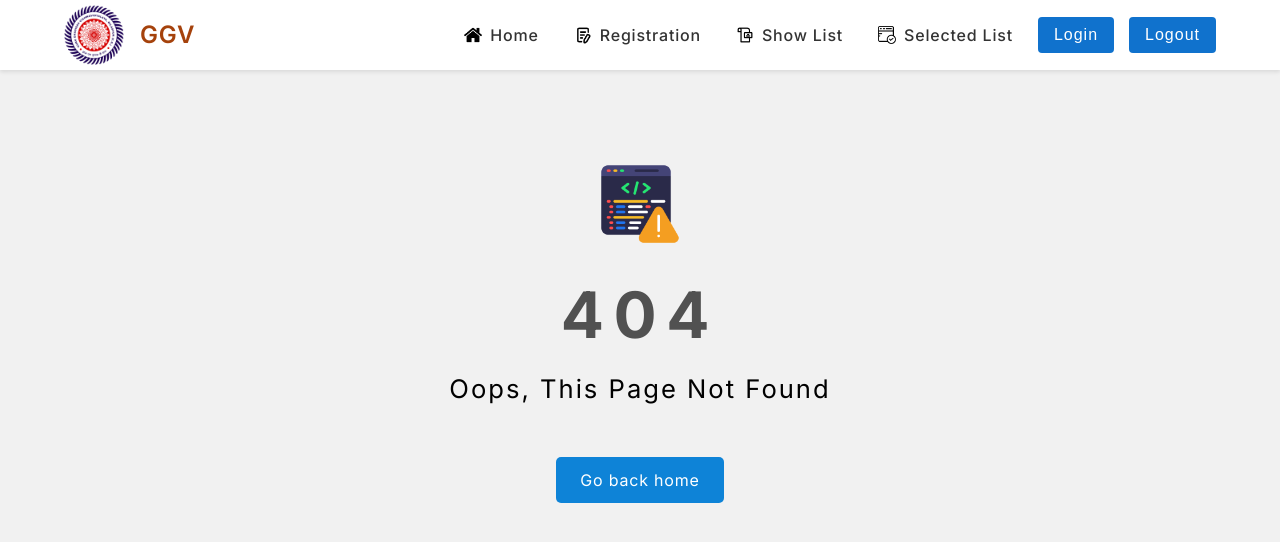
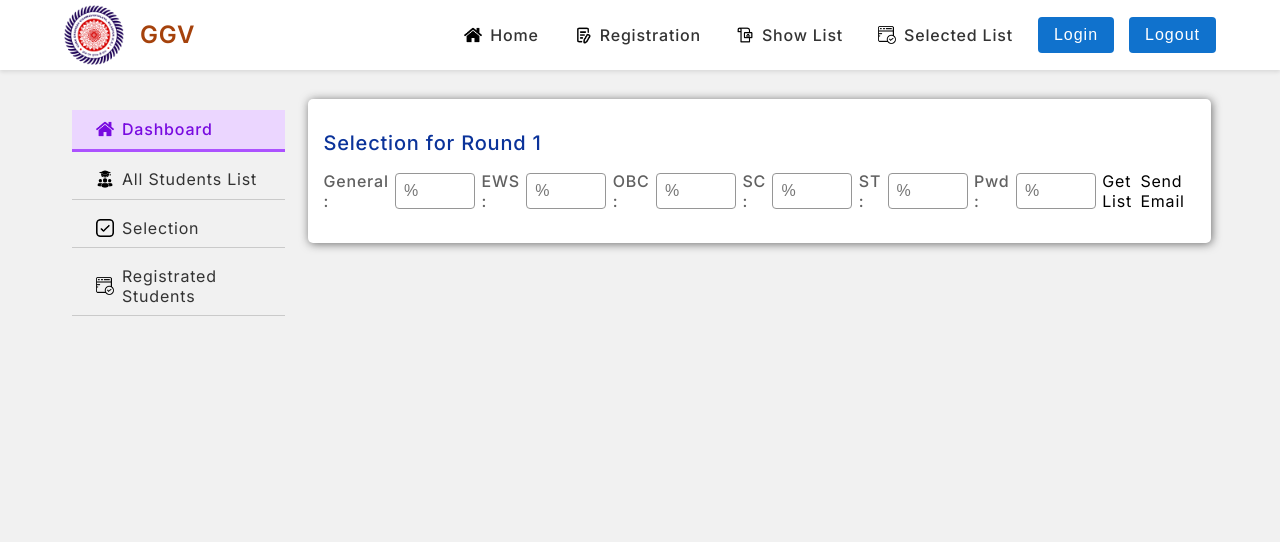
Before and after one commit to chandanprogrammer/counseling, a React (Vite) app: page /dashboard/selection in a window 1280 px wide. Before the commit this address had no page. Shown: the top 542 px of the page. Built offline with nearby package versions, Linux system fonts and the light colour scheme.

Commit message:
filteration added

```diff
--- a/index.html
+++ b/index.html
@@ -2,6 +2,7 @@
 <html lang="en">
   <head>
     <meta charset="UTF-8" />
+    <link rel="shortcut icon" href="./public/images/ggv_logo.png" type="image/x-icon">
     <meta name="viewport" content="width=device-width, initial-scale=1.0" />
     <title>GGV : CSIT Counseling Manage App</title>
   </head>
--- a/src/App.jsx
+++ b/src/App.jsx
@@ -17,6 +17,7 @@ import Success from "./pages/Success";
 import Footer from "./components/Footer";
 import Dashboard from "./pages/Dashboard";
 import AllStudentsList from "./pages/AllStudentsList";
+import Selection from "./pages/Selection";
 
 function App() {
   return (
@@ -31,6 +32,7 @@ function App() {
         <Route path="/success" element={<Success />} />
         <Route path="/dashboard" element={<Dashboard />} />
         <Route path="/dashboard/all-students-list" element={<AllStudentsList />} />
+        <Route path="/dashboard/selection" element={<Selection />} />
         <Route path="*" element={<Error404 />} />
       </Routes>
       {/* <Footer /> */}
--- a/src/components/Sidebar.jsx
+++ b/src/components/Sidebar.jsx
@@ -19,7 +19,7 @@ const Sidebar = () => {
     <ul>
       <li>
         <img
-          className="graduates-icon icon"
+          className=" icon"
           src="../../images/group.png"
           alt=""
         />
@@ -27,12 +27,21 @@ const Sidebar = () => {
       </li>
       <li>
         <img
-          className="graduates-icon icon"
-          src="../../images/email.png"
+          className=" icon"
+          src="../../images/check.png"
           alt=""
         />
-        <Link to="/all-students">Send Email</Link>
+        <Link to="/dashboard/selection"> Selection</Link>
       </li>
+      <li>
+        <img
+          className=" icon"
+          src="../../images/selected_list.png"
+          alt=""
+        />
+        <Link to="/dashboard/students-selection">Registrated Students</Link>
+      </li>
+
     </ul>
   </div>
   )
--- a/src/css/dashboard.css
+++ b/src/css/dashboard.css
@@ -33,8 +33,8 @@
   width: 100%;
   overflow: scroll;
   /* scrollbar-width: 4px; */
-  margin-top: 0 !important;
-  padding-top: 0 !important;
+  margin-top: -1rem !important;
+  /* padding-top: 0 !important; */
 }
 .dashboard-sidebar-heading {
   background-color: #ebd6ff;
@@ -49,7 +49,7 @@
 .fixed-filter-section {
   /* background-color: rgb(255, 255, 255); */
   padding: 1rem 2rem;
-  margin-top: 1rem;
+  /* margin-top: 1rem; */
   display: flex;
   flex-direction: row;
   /* justify-content: center; */
@@ -58,8 +58,8 @@
 }
 .refresh-data {
   position: absolute;
-  top: 7rem;
-  right: 8rem;
+  top: 6rem;
+  right: 3rem;
 }
 .refresh-data span {
   color: #fff;
@@ -91,12 +91,40 @@
 }
 .category-filter {
   /* background-color: red; */
-  width: 270px;
+  width: 220px;
   display: flex;
   align-items: center;
 }
 .category-filter label {
-  margin-right: 0.6rem;
+  margin-right: 0.4rem;
+}
+.marks-filter{
+  margin-left: 0.1rem;
+}
+.marks-filter input {
+  width: 100px;
+  margin-left: 0.4rem;
+  padding: 0.5rem 1rem;
+  border-radius: 4px;
+  border: 1px solid #969696;
+  font-size: 16px;
+  letter-spacing: 1px;
+}
+.marks-filter input:focus {
+  outline: none;
+  border: 1px solid #046aa5;
+}
+.serach-application input{
+  width: 280px;
+  padding: 0.5rem 1rem;
+  border-radius: 4px;
+  border: 1px solid #969696;
+  font-size: 16px;
+  letter-spacing: 1px;
+}
+.serach-application input:focus {
+  outline: none;
+  border: 1px solid #046aa5;
 }
 #category-select {
   width: 100%;
@@ -121,6 +149,71 @@
   color: #e11d1d;
   padding-left: 18rem;
 }
+.up-arrow{
+  padding: 0.2rem;
+  cursor: pointer;
+}
+.up-arrow:hover{
+  scale: 1.2;
+  transition: all 0.5s ease;
+}
+.or-text{
+  color: #1154e6;
+  font-size: 16px;
+  font-weight: 500;
+}
+
+
+
+
+/* --------- Selection section ---------- */
+.selection-section{
+  /* background-color: red; */
+}
+.selection-section h2{
+  color: #0b339a;
+  font-size: 20px;
+  font-weight: 500;
+  margin-bottom: 1rem;
+}
+.selection-round{
+  background-color: #fff;
+  padding: 2rem 1rem;
+  border-radius: 5px;
+  box-shadow: 1px 1px 10px #6d6d6d;
+  margin: 5px;
+}
+.categ-perct-all{
+  display: flex;
+  align-items: center;
+  justify-content: space-between;
+}
+.categ-perct{
+  display: flex;
+  align-items: center;
+}
+.categ-perct input{
+  width: 80px;
+  margin-right: 0.4rem;
+  padding: 0.5rem 0.5rem;
+  border-radius: 4px;
+  border: 1px solid #969696;
+  font-size: 16px;
+  letter-spacing: 1px;
+}
+.categ-perct input:focus {
+  outline: none;
+  border: 1px solid #046aa5;
+}
+.categ-perct label{
+  margin-right: 0.4rem;
+  font-weight: 500;
+  color: #616161;
+}
+
+
+
+
 
 /* Mobile responsive design */
 @media screen and (max-width: 600px) {
--- a/src/css/showlist.css
+++ b/src/css/showlist.css
@@ -6,7 +6,7 @@
   border-collapse: collapse;
   width: 100%;
   margin-top: 3rem;
-  margin-bottom: 1.5rem;
+  margin-bottom: 0.2rem;
 }
 
 .table-head tr {
--- a/src/pages/AllStudentsList.jsx
+++ b/src/pages/AllStudentsList.jsx
@@ -7,18 +7,47 @@ const AllStudentsList = () => {
   const [originalData, setOriginalData] = useState([]);
   const [filteredData, setFilteredData] = useState([]);
   const [isFetching, setIsFetching] = useState(false);
+  const [tempFilteredData, setTempFilteredData] = useState([]);
+  const [marksSorted, setMarksSorted] = useState([]);
 
   const selectedCategory = (e) => {
     const category = e.target.value;
     if (category === "All") {
       setFilteredData(originalData);
+      let arr = [];
+      for (let i = 0; i < originalData.length; i++) {
+        arr.push(originalData[i]);
+      }
+      setTempFilteredData(arr);
+      console.log("tempFilteredData 1 ->>>", arr);
     } else {
       const filtered = originalData.filter(
         (item) => item.category === category
       );
-      console.log(filtered);
       setFilteredData(filtered);
+      let arr = [];
+      for (let i = 0; i < filtered.length; i++) {
+        arr.push(filtered[i]);
       }
+      setTempFilteredData(arr);
+      console.log("tempFilteredData 1 ->>>", arr);
+    }
+  };
+
+  const marksFilteration = (e) => {
+    const marks = e.target.value;
+    const filtered = filteredData.filter((item) => item.cuetMarks >= marks);
+    setFilteredData(filtered);
+  };
+
+  const listSortedByMarks = (e) => {
+    console.log("sorted by marks");
+  };
+  const sortedByApplication = (e) => {
+    // const applicationNo = e.target.value;
+    // const filtered = filteredData.filter((item) => item.formNo === applicationNo || item.cuetNo === applicationNo);
+    // setFilteredData(filtered);
+    // console.log(e.target.value);
   };
 
   useEffect(() => {
@@ -59,7 +88,12 @@ const AllStudentsList = () => {
             />
             <p>Filter</p>
           </div>
-          <div>
+          <div className="serach-application" onChange={sortedByApplication}>
+            <input type="text" placeholder="Enter Application Number" />
+          </div>
+          <div className="or-text">
+            <p>OR</p>
+          </div>
           <div className="category-filter">
             <label htmlFor="category">Category:</label>
             <select
@@ -69,13 +103,26 @@ const AllStudentsList = () => {
             >
               <option value="All">All</option>
               <option value="General">General</option>
+              <option value="EWS">EWS</option>
               <option value="OBC">OBC</option>
               <option value="SC">SC</option>
               <option value="ST">ST</option>
+              <option value="Pwd">Pwd</option>
             </select>
           </div>
+          <div className="marks-filter">
+            <label htmlFor="marks">Marks:</label>
+            <input
+              type="text"
+              placeholder="Marks"
+              onChange={marksFilteration}
+            />
+          </div>
+          <div className="up-arrow" onClick={listSortedByMarks}>
+            <img className="icon" src="../../images/up-arrow.png" alt="" />
           </div>
         </div>
+
         <div className="refresh refresh-data ">
           <span onClick={() => window.location.reload()}>
             <img
--- a/src/pages/Registration.jsx
+++ b/src/pages/Registration.jsx
@@ -175,9 +175,11 @@ const Registration = () => {
             <div className="control">
               <select name="Category" id="category">
                 <option value="General">General</option>
+                <option value="EWS">EWS</option>
                 <option value="OBC">OBC</option>
                 <option value="SC">SC</option>
                 <option value="ST">ST</option>
+                <option value="Pwd">Pwd</option>
               </select>
             </div>
           </div>
--- /dev/null
+++ b/src/pages/Selection.jsx
@@ -0,0 +1,47 @@
+import React from "react";
+import Sidebar from "../components/Sidebar";
+
+const Selection = () => {
+  return (
+    <>
+      <div className="dashboard container">
+        <Sidebar />
+        <div className="dashboard-content selection-section">
+          <div className="selection-round selection-round-1">
+            <h2>Selection for Round 1</h2>
+            <div className="categ-perct-all">
+                <div className="categ-perct">
+                    <label htmlFor="">General : </label>
+                    <input type="number" placeholder="%"/>
+                </div>
+                <div className="categ-perct">
+                    <label htmlFor="">EWS :</label>
+                    <input type="number" placeholder="%"/>
+                </div>
+                <div className="categ-perct">
+                    <label htmlFor="">OBC :</label>
+                    <input type="number" placeholder="%"/>
+                </div>
+                <div className="categ-perct">
+                    <label htmlFor="">SC :</label>
+                    <input type="number" placeholder="%"/>
+                </div>
+                <div className="categ-perct">
+                    <label htmlFor="">ST :</label>
+                    <input type="number" placeholder="%"/>
+                </div>
+                <div className="categ-perct">
+                    <label htmlFor="">Pwd :</label>
+                    <input type="number" placeholder="%"/>
+                </div>
+                <div>Get List</div>
+                <div>Send Email</div>
+            </div>
+          </div>
+        </div>
+      </div>
+    </>
+  );
+};
+
+export default Selection;
```
Also changed, not shown: public/Appscript/getLoginData.js (added, +34 -0 lines), src/charts/CategoryData.jsx (added, +11 -0 lines), public/images/check.png (added), public/images/up-arrow.png (added). Lines whose indentation alone changed are shown as unchanged.
